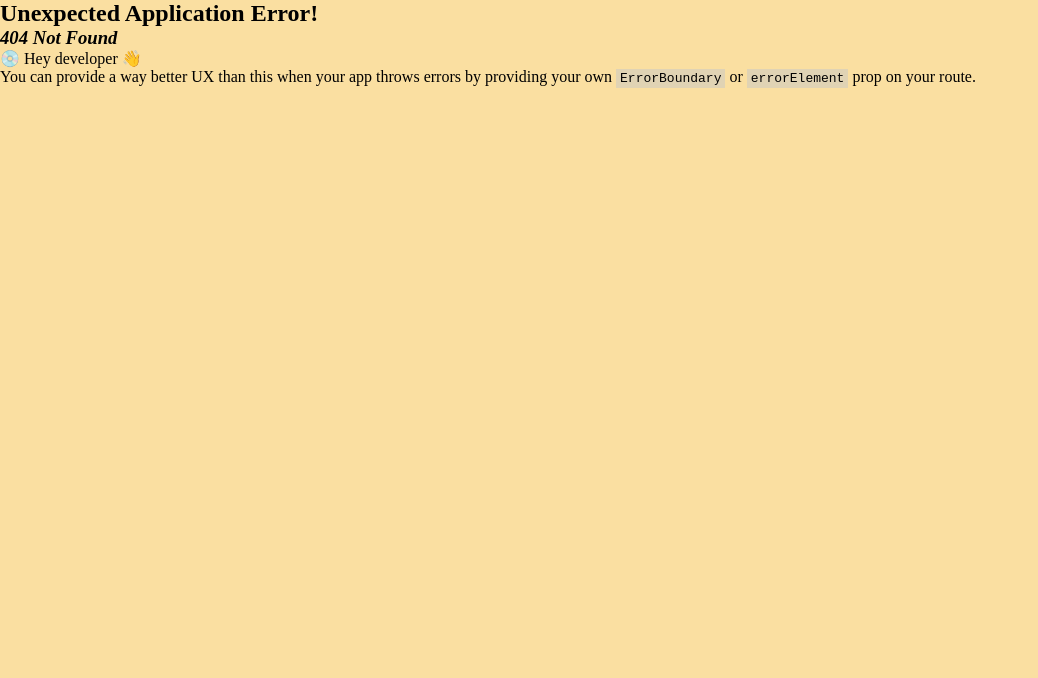
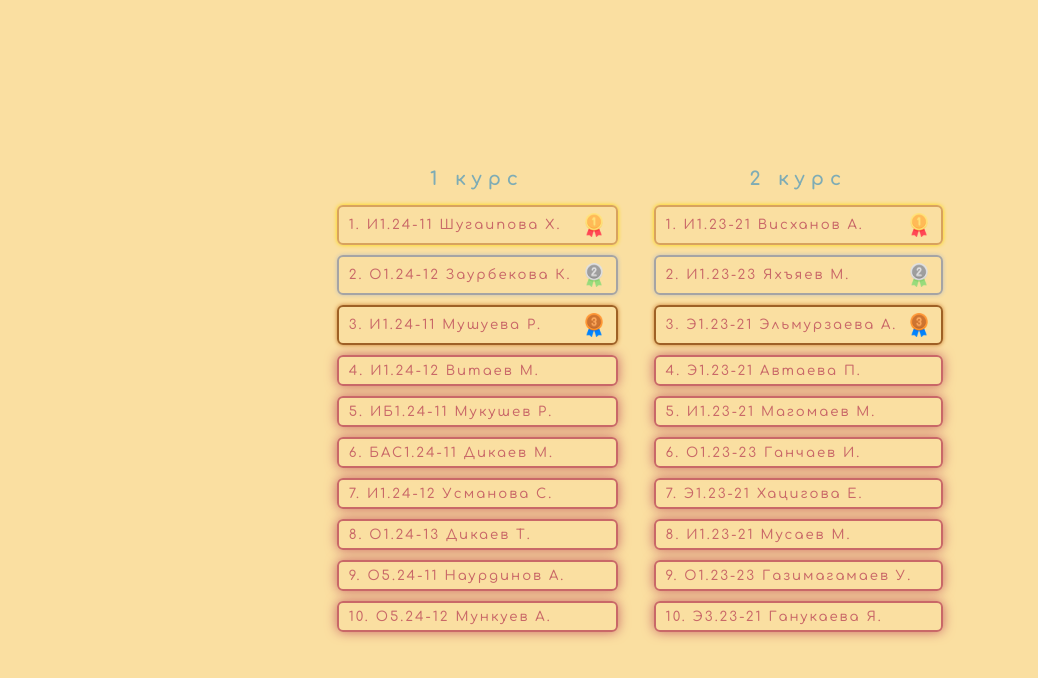
Before and after one commit to altairmsr/ggkit_dashboard, a React (Vite) app: page /12 in a window 1280 px wide. Before the commit this address had no page. Shown: the top 678 px of the page, without its empty margins (0-1038 px from the left). Built offline with nearby package versions, Linux system fonts and the light colour scheme.

Commit message:
added list for each course

```diff
--- a/src/App.css
+++ b/src/App.css
@@ -89,6 +89,10 @@ body {
 	gap: 15px;
 }
 
+.group_cont h5 {
+	font-size: 1em;
+}
+
 .stud_cont {
 	display: grid;
 	grid-template-columns: 1fr 1fr;
@@ -140,7 +144,7 @@ img {
 	height: 100vh;
 	display: flex;
 	flex: dire;
-	ction: column;
+	flex-direction: column;
 	gap: 10px;
 	justify-content: center;
 	align-items: center;
@@ -169,3 +173,16 @@ img {
 .group_top img {
 	width: 24px;
 }
+
+.top_list {
+	display: flex;
+	justify-content: space-between;
+	gap: 36px;
+}
+
+.top {
+	display: flex;
+	gap: 10px;
+	align-items: center;
+	flex-direction: column;
+}
--- /dev/null
+++ b/src/data/course1.js
@@ -0,0 +1,67 @@
+const course1 = [
+	{
+		id: 0,
+		group: "И1.24-11",
+		name: "Шугаипова Х.",
+		img: "gold",
+		pos: "gold",
+	},
+	{
+		id: 1,
+		group: "О1.24-12",
+		name: "Заурбекова К.",
+		img: "silver",
+		pos: "silver",
+	},
+	{
+		id: 2,
+		group: "И1.24-11",
+		name: "Мушуева Р.",
+		img: "bronze",
+		pos: "bronze",
+	},
+	{
+		id: 3,
+		group: "И1.24-12",
+		name: "Витаев М.",
+		pos: "regular",
+	},
+	{
+		id: 4,
+		group: "ИБ1.24-11",
+		name: "Мукушев Р.",
+		pos: "regular",
+	},
+	{
+		id: 5,
+		group: "БАС1.24-11",
+		name: "Дикаев М.",
+		pos: "regular",
+	},
+	{
+		id: 6,
+		group: "И1.24-12",
+		name: "Усманова С.",
+		pos: "regular",
+	},
+	{
+		id: 7,
+		group: "О1.24-13",
+		name: "Дикаев Т.",
+		pos: "regular",
+	},
+	{
+		id: 8,
+		group: "О5.24-11",
+		name: "Наурдинов А.",
+		pos: "regular",
+	},
+	{
+		id: 9,
+		group: "О5.24-12",
+		name: "Мункуев А.",
+		pos: "regular",
+	},
+];
+
+export default course1;
--- /dev/null
+++ b/src/data/course2.js
@@ -0,0 +1,67 @@
+const course2 = [
+	{
+		id: 0,
+		group: "И1.23-21",
+		name: "Висханов А.",
+		img: "gold",
+		pos: "gold",
+	},
+	{
+		id: 1,
+		group: "И1.23-23",
+		name: "Яхъяев М.",
+		img: "silver",
+		pos: "silver",
+	},
+	{
+		id: 2,
+		group: "Э1.23-21",
+		name: "Эльмурзаева А.",
+		img: "bronze",
+		pos: "bronze",
+	},
+	{
+		id: 3,
+		group: "Э1.23-21",
+		name: "Автаева П.",
+		pos: "regular",
+	},
+	{
+		id: 4,
+		group: "И1.23-21",
+		name: "Магомаев М.",
+		pos: "regular",
+	},
+	{
+		id: 5,
+		group: "О1.23-23",
+		name: "Ганчаев И.",
+		pos: "regular",
+	},
+	{
+		id: 6,
+		group: "Э1.23-21",
+		name: "Хацигова Е.",
+		pos: "regular",
+	},
+	{
+		id: 7,
+		group: "И1.23-21",
+		name: "Мусаев М.",
+		pos: "regular",
+	},
+	{
+		id: 8,
+		group: "О1.23-23",
+		name: "Газимагамаев У.",
+		pos: "regular",
+	},
+	{
+		id: 9,
+		group: "Э3.23-21",
+		name: "Ганукаева Я.",
+		pos: "regular",
+	},
+];
+
+export default course2;
--- /dev/null
+++ b/src/data/course3.js
@@ -0,0 +1,67 @@
+const course3 = [
+	{
+		id: 0,
+		group: "СР1.22-31",
+		name: "Гамбиева Х.",
+		img: "gold",
+		pos: "gold",
+	},
+	{
+		id: 1,
+		group: "СР1.22-31",
+		name: "Абатаева М.",
+		img: "silver",
+		pos: "silver",
+	},
+	{
+		id: 2,
+		group: "Б1.22-31",
+		name: "Вахмурадова И.",
+		img: "bronze",
+		pos: "bronze",
+	},
+	{
+		id: 3,
+		group: "Б1.22-31",
+		name: "Умарова А.",
+		pos: "regular",
+	},
+	{
+		id: 4,
+		group: "Б1.22-32",
+		name: "Есмирзаев А.",
+		pos: "regular",
+	},
+	{
+		id: 5,
+		group: "Б1.22-32",
+		name: "Дагаева М.",
+		pos: "regular",
+	},
+	{
+		id: 6,
+		group: "СР1.22-31",
+		name: "Хириханова М.",
+		pos: "regular",
+	},
+	{
+		id: 7,
+		group: "Б1.22-32",
+		name: "Кулаева И.",
+		pos: "regular",
+	},
+	{
+		id: 8,
+		group: "СР1.22-32",
+		name: "Газиева З.",
+		pos: "regular",
+	},
+	{
+		id: 9,
+		group: "СР1.22-31",
+		name: "Нажаева Л.",
+		pos: "regular",
+	},
+];
+
+export default course3;
--- /dev/null
+++ b/src/data/course4.js
@@ -0,0 +1,67 @@
+const course4 = [
+	{
+		id: 0,
+		group: "И2.21-41",
+		name: "Абдулшейханов К.",
+		img: "gold",
+		pos: "gold",
+	},
+	{
+		id: 1,
+		group: "И1.21-44",
+		name: "Яхьяев М.",
+		img: "silver",
+		pos: "silver",
+	},
+	{
+		id: 2,
+		group: "И1.21-44",
+		name: "Рогомерзаев А.",
+		img: "bronze",
+		pos: "bronze",
+	},
+	{
+		id: 3,
+		group: "И1.21-41",
+		name: "Бакаева И.",
+		pos: "regular",
+	},
+	{
+		id: 4,
+		group: "Межидова З.",
+		name: "И1.21-41",
+		pos: "regular",
+	},
+	{
+		id: 5,
+		group: "И1.21-44",
+		name: "Виситаев Р.",
+		pos: "regular",
+	},
+	{
+		id: 6,
+		group: "И1.21-43",
+		name: "Арсанукаев Р.",
+		pos: "regular",
+	},
+	{
+		id: 7,
+		group: "И1.21-41",
+		name: "Межидов И.",
+		pos: "regular",
+	},
+	{
+		id: 8,
+		group: "И1.21-42",
+		name: "Салангириев А.",
+		pos: "regular",
+	},
+	{
+		id: 9,
+		group: "И2.21-41",
+		name: "Джамалдинов Х.",
+		pos: "regular",
+	},
+];
+
+export default course4;
--- /dev/null
+++ b/src/pages/Courses_12.jsx
@@ -0,0 +1,41 @@
+import React from "react";
+import ListElement from "../components/listEl/ListElement";
+import course1 from "../data/course1";
+import course2 from "../data/course2";
+
+const Courses_12 = () => {
+	return (
+		<div className="cont_top">
+			<div className="top_list">
+				<div className="top">
+					<h3>1 курс</h3>
+					{course1.map((el) => (
+						<ListElement
+							key={el.id}
+							id={el.id}
+							group={el.group}
+							name={el.name}
+							img={el.img}
+							pos={el.pos}
+						/>
+					))}
+				</div>
+				<div className="top">
+					<h3>2 курс</h3>
+					{course2.map((el) => (
+						<ListElement
+							key={el.id}
+							id={el.id}
+							group={el.group}
+							name={el.name}
+							img={el.img}
+							pos={el.pos}
+						/>
+					))}
+				</div>
+			</div>
+		</div>
+	);
+};
+
+export default Courses_12;
--- /dev/null
+++ b/src/pages/Courses_34.jsx
@@ -0,0 +1,41 @@
+import React from "react";
+import ListElement from "../components/listEl/ListElement";
+import course3 from "../data/course3";
+import course4 from "../data/course4";
+
+const Courses_34 = () => {
+	return (
+		<div className="cont_top">
+			<div className="top_list">
+				<div className="top">
+					<h3>3 курс</h3>
+					{course3.map((el) => (
+						<ListElement
+							key={el.id}
+							id={el.id}
+							group={el.group}
+							name={el.name}
+							img={el.img}
+							pos={el.pos}
+						/>
+					))}
+				</div>
+				<div className="top">
+					<h3>4 курс</h3>
+					{course4.map((el) => (
+						<ListElement
+							key={el.id}
+							id={el.id}
+							group={el.group}
+							name={el.name}
+							img={el.img}
+							pos={el.pos}
+						/>
+					))}
+				</div>
+			</div>
+		</div>
+	);
+};
+
+export default Courses_34;
--- a/src/pages/Groups.jsx
+++ b/src/pages/Groups.jsx
@@ -4,8 +4,8 @@ import groupList from "../data/groupList";
 
 const Groups = () => {
 	return (
-		<div class="cont">
-			<div class="group_cont">
+		<div className="cont">
+			<div className="group_cont">
 				<h3>Топ 5 групп недели</h3>
 				{groupList.map((el) => (
 					<GroupElement
--- a/src/pages/Students.jsx
+++ b/src/pages/Students.jsx
@@ -1,7 +1,6 @@
 import React from "react";
 import ListElement from "../components/listEl/ListElement";
 import studList from "../data/studList";
-import { Link } from 'react-router-dom';
 
 const Students = () => {
 	return (
```
Also changed, not shown: src/main.jsx (+10 -0 lines).
